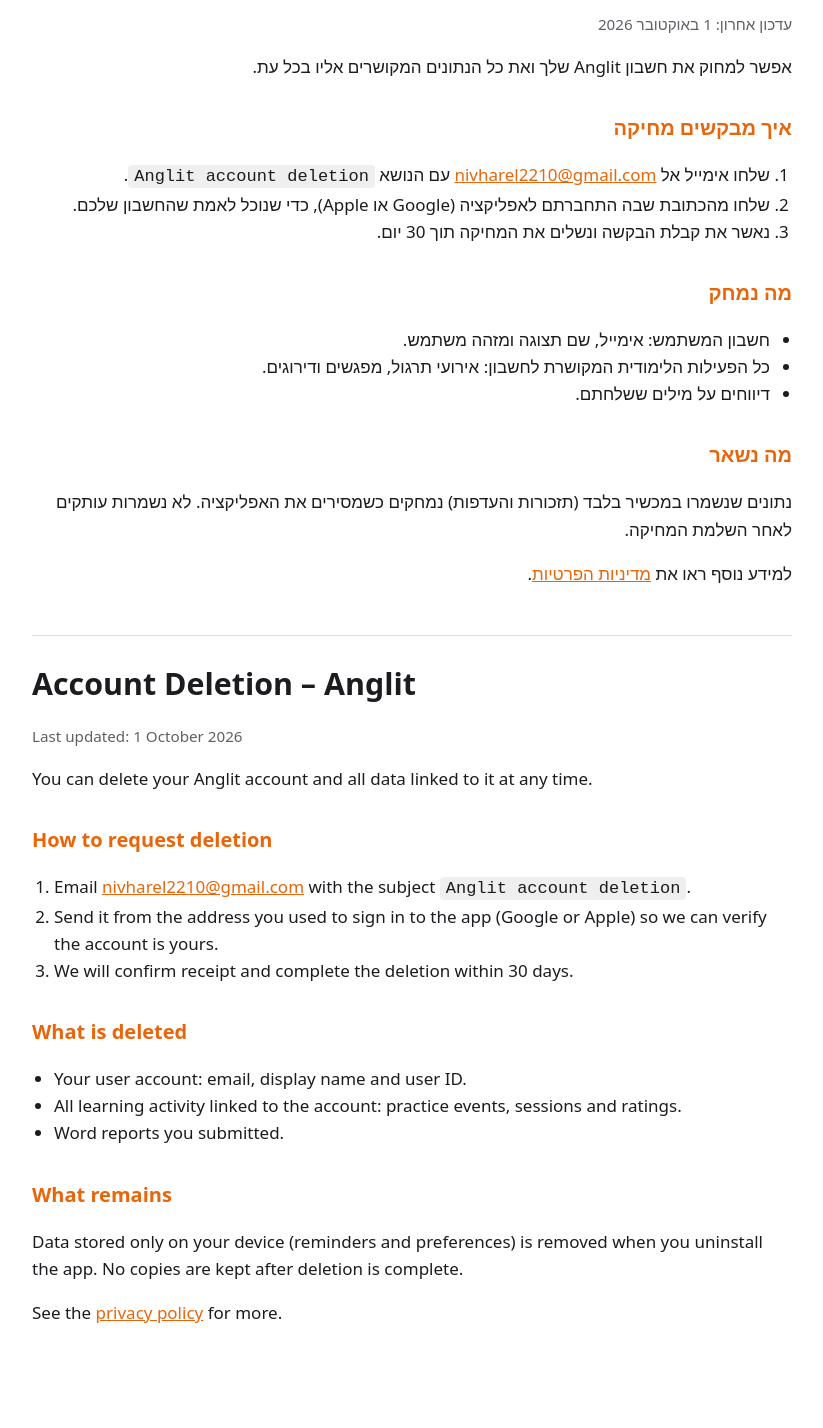
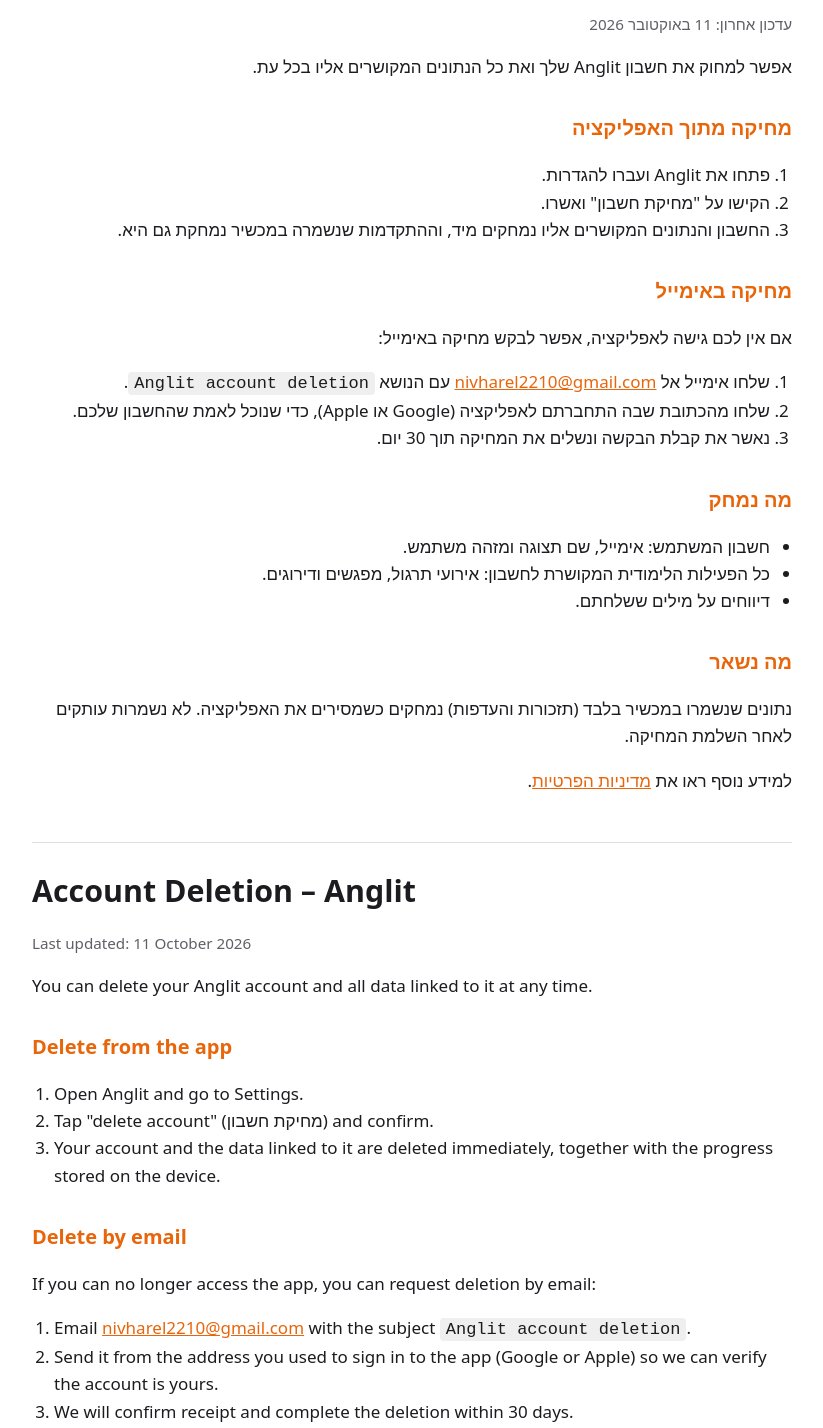
Before and after one commit to Anglit/account-deletion, a plain HTML site: page index.html in a window 1280 px wide. Shown: the part 84-1512 px from the top of the page, without its empty margins (228-1051 px from the left). Before the commit the page ends 1491 px from the top, so only its background shows below. Drawn offline with Linux system fonts and the light colour scheme.

Commit message:
Describe in-app account deletion

```diff
--- a/index.html
+++ b/index.html
@@ -22,11 +22,19 @@
 <main>
 
 <h1>מחיקת חשבון – Anglit</h1>
-<p class="meta">עדכון אחרון: 1 באוקטובר 2026</p>
+<p class="meta">עדכון אחרון: 11 באוקטובר 2026</p>
 
 <p>אפשר למחוק את חשבון Anglit שלך ואת כל הנתונים המקושרים אליו בכל עת.</p>
 
-<h2>איך מבקשים מחיקה</h2>
+<h2>מחיקה מתוך האפליקציה</h2>
+<ol>
+  <li>פתחו את Anglit ועברו להגדרות.</li>
+  <li>הקישו על "מחיקת חשבון" ואשרו.</li>
+  <li>החשבון והנתונים המקושרים אליו נמחקים מיד, וההתקדמות שנשמרה במכשיר נמחקת גם היא.</li>
+</ol>
+
+<h2>מחיקה באימייל</h2>
+<p>אם אין לכם גישה לאפליקציה, אפשר לבקש מחיקה באימייל:</p>
 <ol>
   <li>שלחו אימייל אל <a href="mailto:nivharel2210@gmail.com?subject=Anglit%20account%20deletion">nivharel2210@gmail.com</a> עם הנושא <code>Anglit account deletion</code>.</li>
   <li>שלחו מהכתובת שבה התחברתם לאפליקציה (Google או Apple), כדי שנוכל לאמת שהחשבון שלכם.</li>
@@ -47,11 +55,19 @@
 
 <section lang="en">
 <h1>Account Deletion – Anglit</h1>
-<p class="meta">Last updated: 1 October 2026</p>
+<p class="meta">Last updated: 11 October 2026</p>
 
 <p>You can delete your Anglit account and all data linked to it at any time.</p>
 
-<h2>How to request deletion</h2>
+<h2>Delete from the app</h2>
+<ol>
+  <li>Open Anglit and go to Settings.</li>
+  <li>Tap "delete account" (מחיקת חשבון) and confirm.</li>
+  <li>Your account and the data linked to it are deleted immediately, together with the progress stored on the device.</li>
+</ol>
+
+<h2>Delete by email</h2>
+<p>If you can no longer access the app, you can request deletion by email:</p>
 <ol>
   <li>Email <a href="mailto:nivharel2210@gmail.com?subject=Anglit%20account%20deletion">nivharel2210@gmail.com</a> with the subject <code>Anglit account deletion</code>.</li>
   <li>Send it from the address you used to sign in to the app (Google or Apple) so we can verify the account is yours.</li>
```
